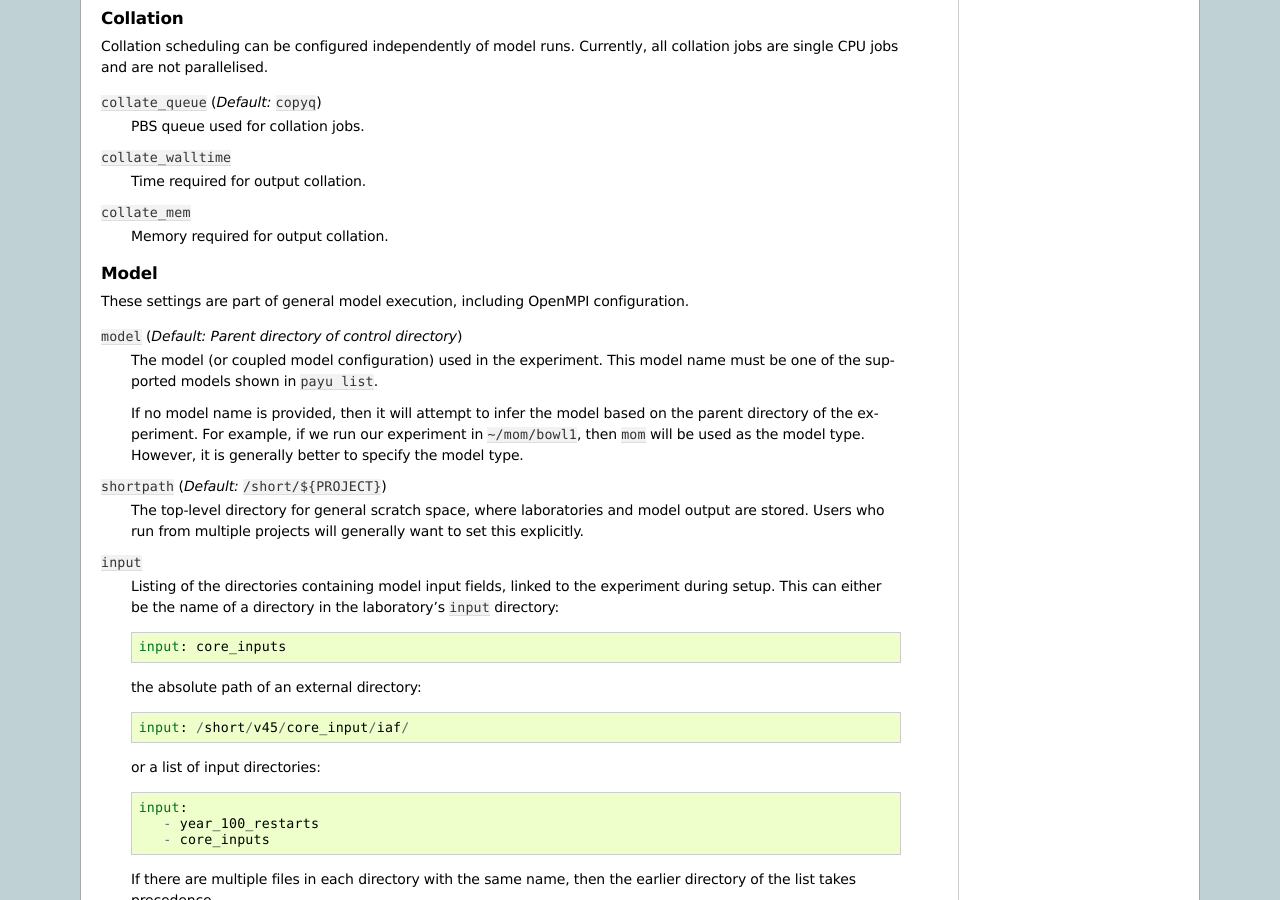
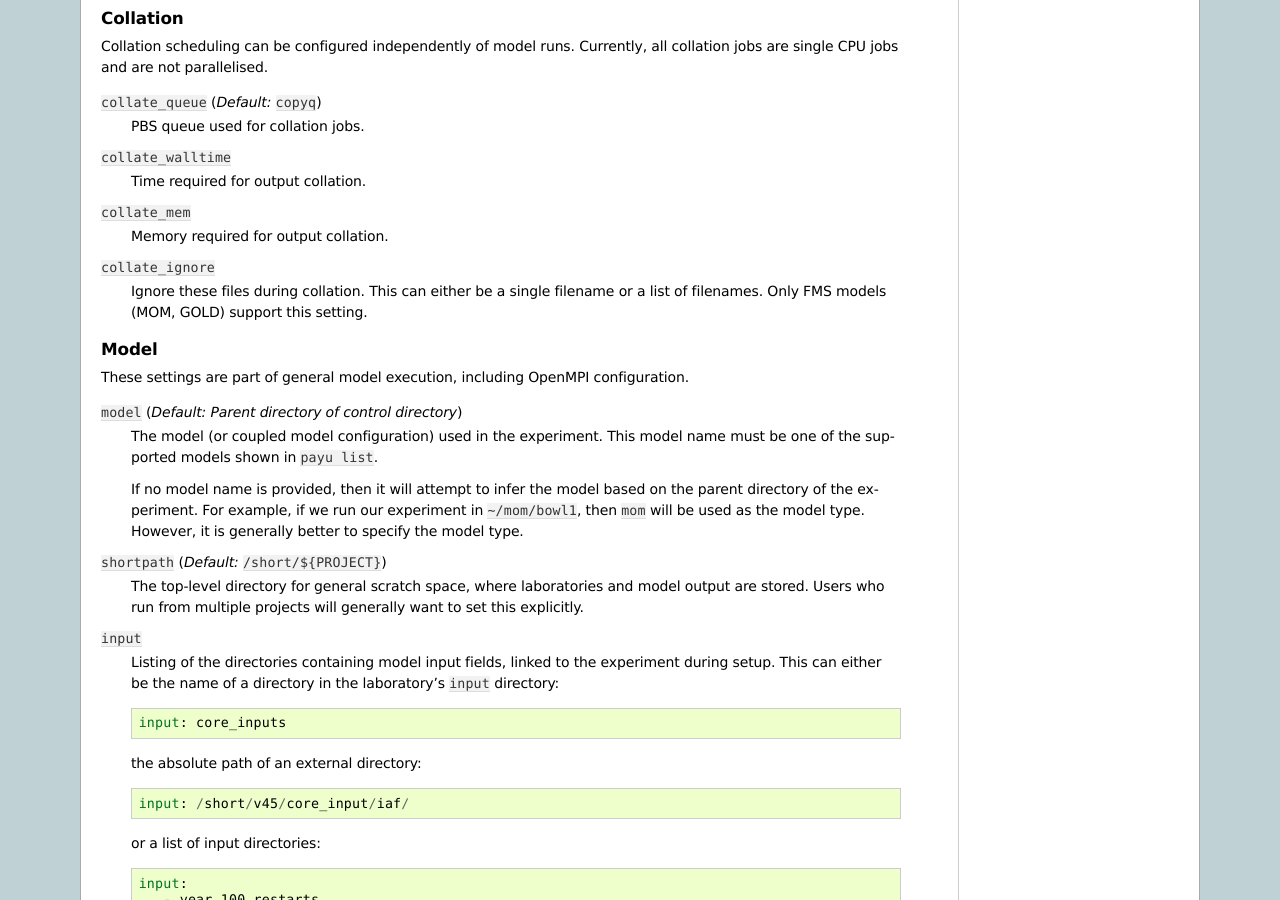
Before and after one commit to payu-org/payu, a Sphinx documentation site: the page built from docs/source/config.rst, in a window 1280 px wide and 900 px high, scrolled down 1101 px. Built offline with Sphinx 7.4.7, drawn with Linux system fonts in a browser that asks for light colours.

Commit message:
Document the collate_ignore config setting

```diff
--- a/docs/source/config.rst
+++ b/docs/source/config.rst
@@ -89,6 +89,10 @@ all collation jobs are single CPU jobs and are not parallelised.
 
 ``collate_mem``
    Memory required for output collation.
+
+``collate_ignore``
+   Ignore these files during collation. This can either be a single filename or
+   a list of filenames. Only FMS models (MOM, GOLD) support this setting.
 
 
 Model
```
